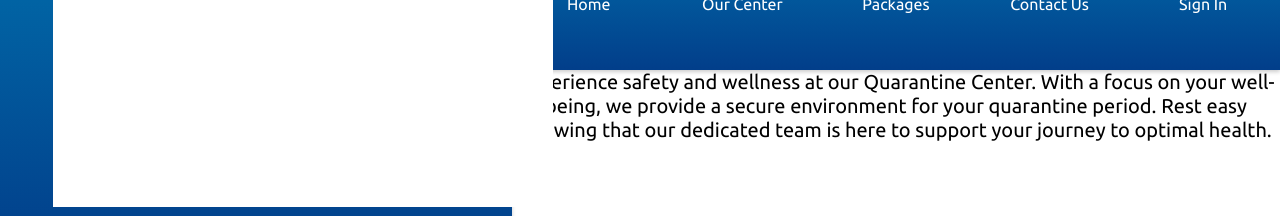
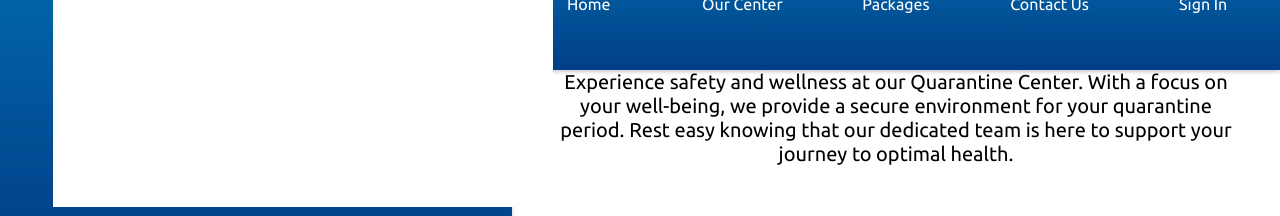
Before and after one commit to KasunUdaraWaththeHewa/Stay-Safe-Quarantine-Center, a React (Create React App) app: page / in a window 1280 px wide. Shown: the part 411-627 px from the top of the page. Built offline with nearby package versions, Linux system fonts and the light colour scheme.

Commit message:
new commit

```diff
--- a/src/Home.css
+++ b/src/Home.css
@@ -104,3 +104,6 @@
     color: white;
     box-shadow: 0px 2px 4px rgba(0, 0, 0, 0.2);
   }
+  .divHomeSectionRightPara{
+    padding: 0 40px 0 40px;
+  }
```
